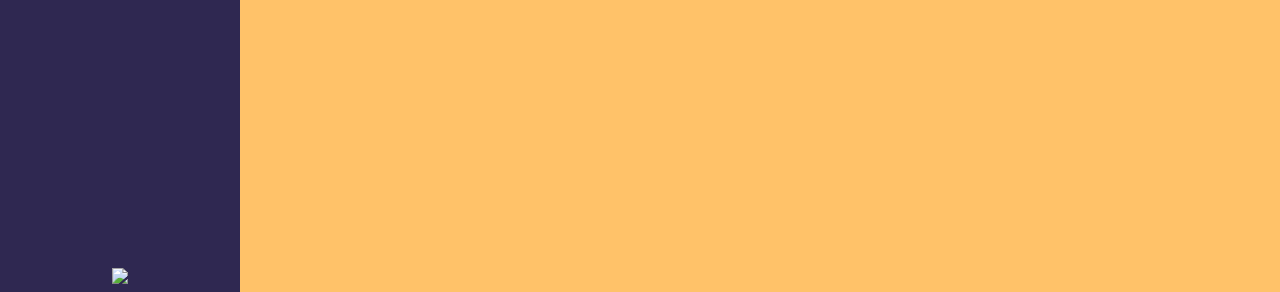
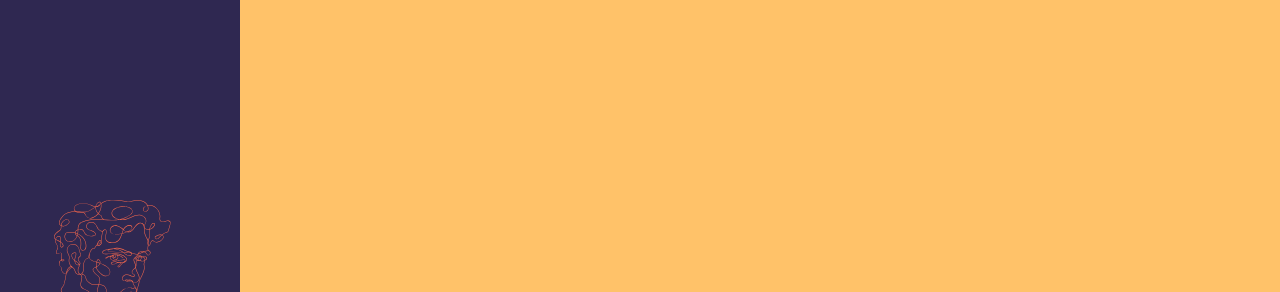
Before and after one commit to yash21368/yashportfolio.github.io, a plain HTML site: page index.html in a window 1280 px wide. Shown: the top 292 px of the page. Drawn offline with nearby package versions, Linux system fonts and the light colour scheme; a web font is replaced by a local one.

Commit message:
Update index.html

```diff
--- a/index.html
+++ b/index.html
@@ -20,7 +20,7 @@
     <div class="container flex-lg-column" id="one">
       <a class="navbar-brand mx-lg-auto mb-lg-4" href="#">
         <span class="h3 fw-regular d-block d-lg-none">Yash</span>
-        <img src="images\homeface1.svg1" class="d-none d-lg-block">
+        <img src="images\homeface1.svg" class="d-none d-lg-block">
       </a>
       <button class="navbar-toggler" type="button" data-bs-toggle="collapse" data-bs-target="#navbarNavDropdown" aria-controls="navbarNavDropdown" aria-expanded="false" aria-label="Toggle navigation">
         <span class="navbar-toggler-icon"></span>
```
